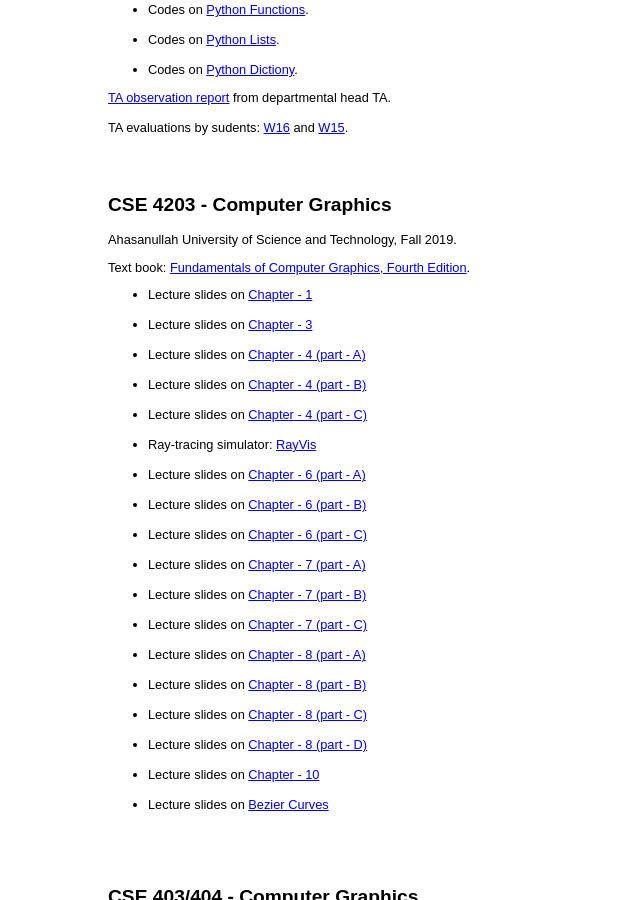
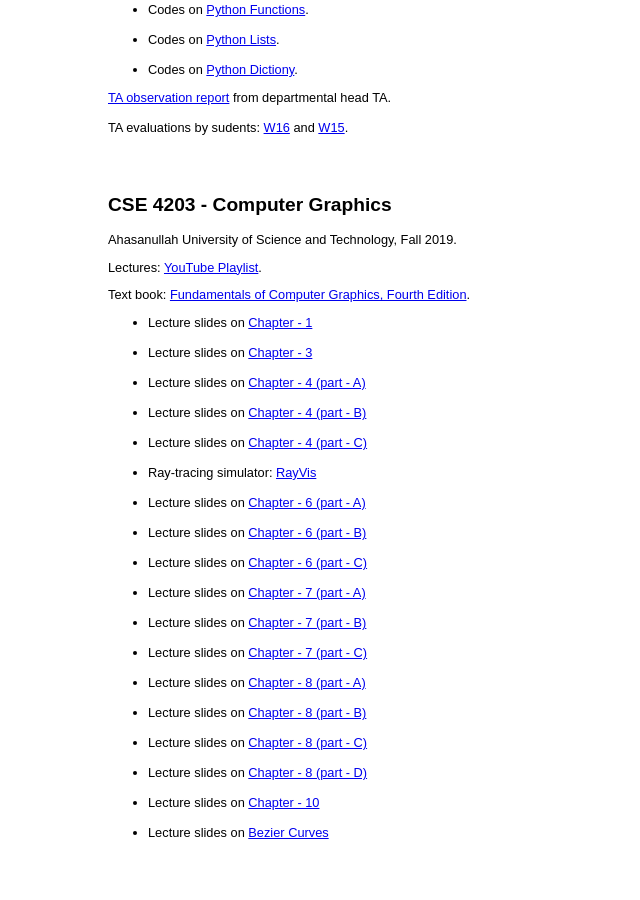
Before and after one commit to imruljubair/imruljubair.github.io, a Jekyll site: the page teaching/teaching-page.html, which Jekyll copies as it is, in a window 1280 px wide and 900 px high, scrolled down 380 px. Shown: the whole window, without its empty margins (0-640 px from the left). Built offline with Jekyll 4.4.1, drawn with Linux system fonts in a browser that asks for light colours.

Commit message:
Update teaching-page.html

```diff
--- a/teaching/teaching-page.html
+++ b/teaching/teaching-page.html
@@ -51,6 +51,7 @@ div {
 <a name="graphicsnew"></a>
 <h2>CSE 4203 - Computer Graphics </h2>
 <p class="lead">Ahasanullah University of Science and Technology, Fall 2019.</p>
+<p class="lead">Lectures: <a href="https://youtube.com/playlist?list=PLrvdMQ1sH5Q_5Aijt67kuBxoilM3LiO8t">YouTube Playlist</a>.
 <p class="lead">Text book: <a href="https://www.cs.cornell.edu/~srm/fcg4/">Fundamentals of Computer Graphics, Fourth Edition</a>.
 <ul>
   <li>Lecture slides on <a href="material/CSE4203/Chapter - 1.pdf">Chapter - 1</a></li>
```
